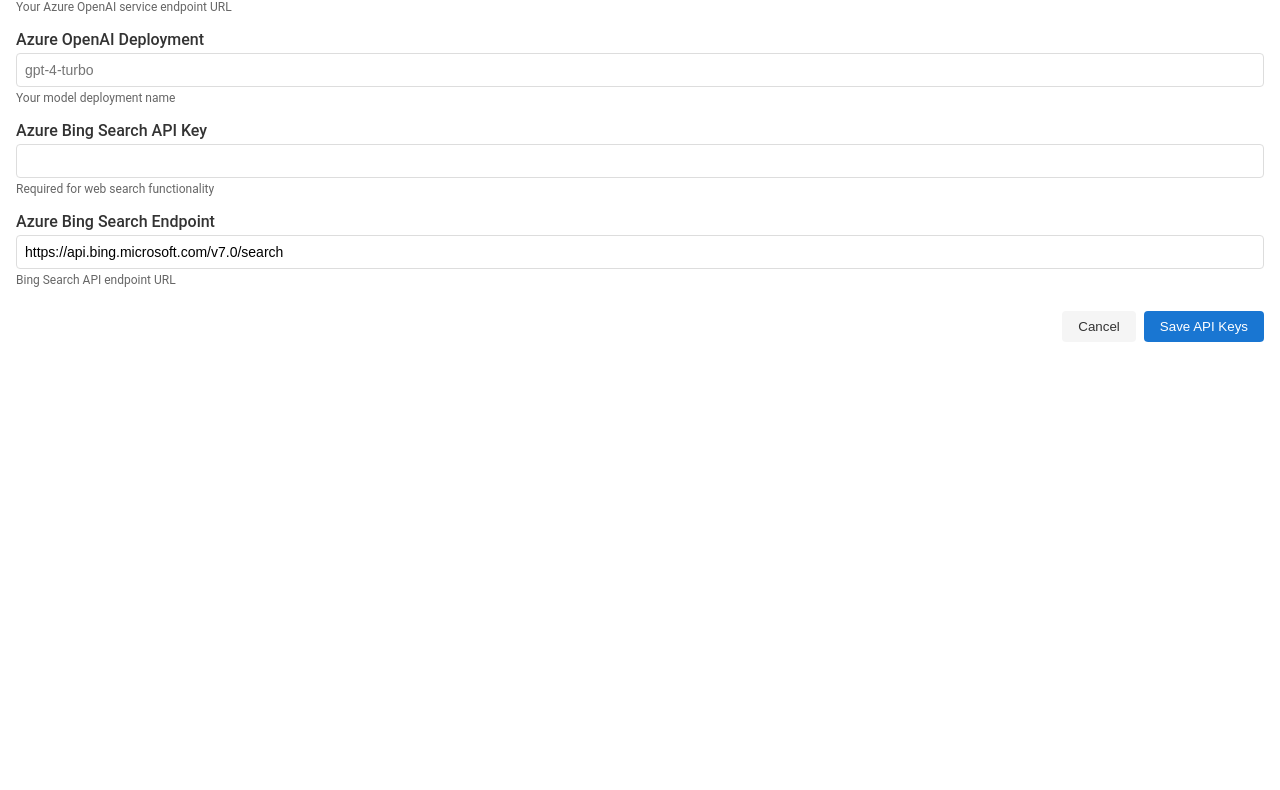
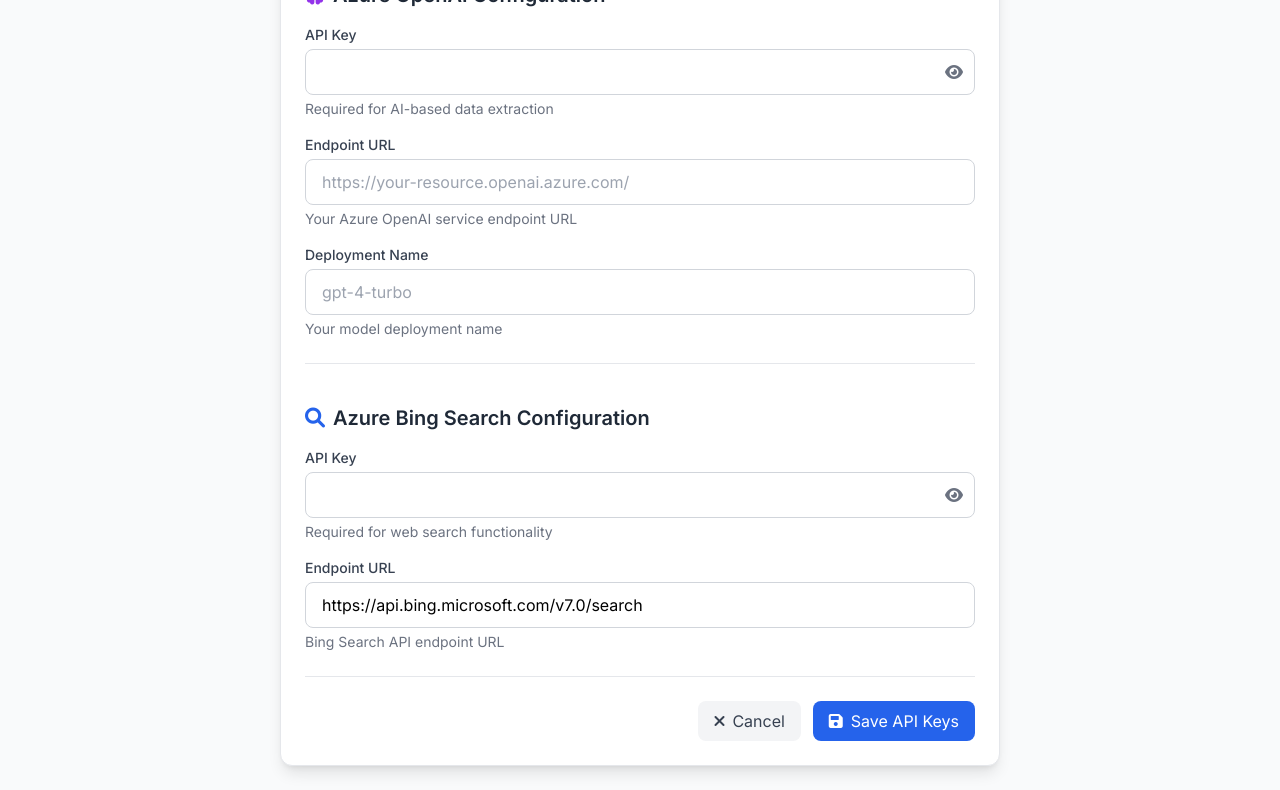
Before and after one commit to rehmanul/Web-Stryker-R7, a plain HTML site: page ApiKeyConfig.html in a window 1280 px wide. Shown: the part 168-958 px from the top of the page. Before the commit the page ends 800 px from the top, so only its background shows below. Drawn offline with nearby package versions, Linux system fonts and the light colour scheme.

Commit message:
Update ApiKeyConfig.html

```diff
--- a/ApiKeyConfig.html
+++ b/ApiKeyConfig.html
@@ -3,144 +3,174 @@
 <head>
   <base target="_top">
   <meta charset="UTF-8">
+  <meta name="viewport" content="width=device-width, initial-scale=1.0">
+  <title>API Key Configuration - Web Stryker R7</title>
+
+  <!-- Tailwind CSS -->
+  <script src="https://cdn.tailwindcss.com"></script>
+
+  <!-- Google Font -->
+  <link href="https://fonts.googleapis.com/css2?family=Inter:wght@300;400;500;600;700&display=swap" rel="stylesheet">
+
+  <!-- Font Awesome -->
+  <link rel="stylesheet" href="https://cdnjs.cloudflare.com/ajax/libs/font-awesome/6.0.0-beta3/css/all.min.css">
+
   <style>
     body {
-      font-family: 'Roboto', Arial, sans-serif;
-      margin: 0;
-      padding: 16px;
-      color: #333;
-    }
-
-    .form-group {
-      margin-bottom: 16px;
-    }
-
-    label {
-      display: block;
-      margin-bottom: 4px;
-      font-weight: 500;
-    }
-
-    input[type="text"],
-    input[type="password"] {
-      width: 100%;
-      padding: 8px;
-      border: 1px solid #ddd;
-      border-radius: 4px;
-      font-size: 14px;
-      box-sizing: border-box;
-    }
-
-    input:focus {
-      border-color: #1976d2;
-      outline: none;
-      box-shadow: 0 0 0 2px rgba(25, 118, 210, 0.2);
-    }
-
-    .helper-text {
-      font-size: 12px;
-      color: #666;
-      margin-top: 4px;
-    }
-
-    .controls {
-      display: flex;
-      justify-content: flex-end;
-      gap: 8px;
-      margin-top: 24px;
-    }
-
-    .btn {
-      padding: 8px 16px;
-      border: none;
-      border-radius: 4px;
-      cursor: pointer;
-      font-weight: 500;
-      transition: background 0.2s;
-    }
-
-    .btn-primary {
-      background: #1976d2;
-      color: white;
-    }
-
-    .btn-primary:hover {
-      background: #1565c0;
-    }
-
-    .btn-secondary {
-      background: #f5f5f5;
-      color: #333;
-    }
-
-    .btn-secondary:hover {
-      background: #e0e0e0;
-    }
-
-    .message {
-      padding: 8px;
-      border-radius: 4px;
-      margin-top: 16px;
-      display: none;
-    }
-
-    .message.success {
-      background: #e8f5e9;
-      color: #2e7d32;
-      border: 1px solid #a5d6a7;
-    }
-
-    .message.error {
-      background: #ffebee;
-      color: #c62828;
-      border: 1px solid #ef9a9a;
+      font-family: 'Inter', sans-serif;
     }
   </style>
 </head>
-<body>
-  <form id="apiKeyForm">
-    <div class="form-group">
-      <label for="azureOpenaiKey">Azure OpenAI API Key</label>
-      <input type="password" id="azureOpenaiKey" name="AZURE_OPENAI_KEY" required>
-      <div class="helper-text">Required for AI-based data extraction</div>
+
+<body class="bg-gray-50 min-h-screen">
+  <div class="max-w-3xl mx-auto p-6">
+    <!-- Header -->
+    <div class="mb-8 text-center">
+      <h1 class="text-3xl font-bold text-gray-800 mb-2">
+        <i class="fas fa-key text-blue-600 mr-2"></i>API Key Configuration
+      </h1>
+      <p class="text-gray-600">Configure your API keys for Web Stryker R7</p>
     </div>
 
-    <div class="form-group">
-      <label for="azureOpenaiEndpoint">Azure OpenAI Endpoint</label>
-      <input type="text" id="azureOpenaiEndpoint" name="AZURE_OPENAI_ENDPOINT"
-             placeholder="https://your-resource.openai.azure.com/" required>
-      <div class="helper-text">Your Azure OpenAI service endpoint URL</div>
+    <div class="bg-white rounded-xl shadow-lg p-6 border border-gray-200">
+      <form id="apiKeyForm" class="space-y-6">
+        <!-- Azure OpenAI Section -->
+        <div class="border-b border-gray-200 pb-6">
+          <h2 class="text-xl font-semibold text-gray-800 mb-4">
+            <i class="fas fa-brain text-purple-600 mr-2"></i>Azure OpenAI Configuration
+          </h2>
+
+          <div class="space-y-4">
+            <div>
+              <label for="azureOpenaiKey" class="block text-sm font-medium text-gray-700 mb-1">API Key</label>
+              <div class="relative">
+                <input type="password"
+                       id="azureOpenaiKey"
+                       name="AZURE_OPENAI_KEY"
+                       class="block w-full px-4 py-2.5 rounded-lg border border-gray-300 focus:ring-2 focus:ring-blue-500 focus:border-blue-500 transition duration-150 pr-10"
+                       required>
+                <button type="button"
+                        class="absolute inset-y-0 right-0 px-3 flex items-center text-gray-500 hover:text-gray-700"
+                        onclick="togglePassword('azureOpenaiKey')">
+                  <i class="fas fa-eye"></i>
+                </button>
+              </div>
+              <p class="mt-1 text-sm text-gray-500">Required for AI-based data extraction</p>
             </div>
 
-    <div class="form-group">
-      <label for="azureOpenaiDeployment">Azure OpenAI Deployment</label>
-      <input type="text" id="azureOpenaiDeployment" name="AZURE_OPENAI_DEPLOYMENT"
-             placeholder="gpt-4-turbo" required>
-      <div class="helper-text">Your model deployment name</div>
+            <div>
+              <label for="azureOpenaiEndpoint" class="block text-sm font-medium text-gray-700 mb-1">Endpoint URL</label>
+              <input type="text"
+                     id="azureOpenaiEndpoint"
+                     name="AZURE_OPENAI_ENDPOINT"
+                     placeholder="https://your-resource.openai.azure.com/"
+                     class="block w-full px-4 py-2.5 rounded-lg border border-gray-300 focus:ring-2 focus:ring-blue-500 focus:border-blue-500 transition duration-150"
+                     required>
+              <p class="mt-1 text-sm text-gray-500">Your Azure OpenAI service endpoint URL</p>
             </div>
 
-    <div class="form-group">
-      <label for="azureBingKey">Azure Bing Search API Key</label>
-      <input type="password" id="azureBingKey" name="AZURE_BING_KEY" required>
-      <div class="helper-text">Required for web search functionality</div>
+            <div>
+              <label for="azureOpenaiDeployment" class="block text-sm font-medium text-gray-700 mb-1">Deployment Name</label>
+              <input type="text"
+                     id="azureOpenaiDeployment"
+                     name="AZURE_OPENAI_DEPLOYMENT"
+                     placeholder="gpt-4-turbo"
+                     class="block w-full px-4 py-2.5 rounded-lg border border-gray-300 focus:ring-2 focus:ring-blue-500 focus:border-blue-500 transition duration-150"
+                     required>
+              <p class="mt-1 text-sm text-gray-500">Your model deployment name</p>
+            </div>
+          </div>
         </div>
 
-    <div class="form-group">
-      <label for="azureBingEndpoint">Azure Bing Search Endpoint</label>
-      <input type="text" id="azureBingEndpoint" name="AZURE_BING_ENDPOINT"
-             value="https://api.bing.microsoft.com/v7.0/search" required>
-      <div class="helper-text">Bing Search API endpoint URL</div>
+        <!-- Azure Bing Section -->
+        <div class="pt-4">
+          <h2 class="text-xl font-semibold text-gray-800 mb-4">
+            <i class="fas fa-search text-blue-600 mr-2"></i>Azure Bing Search Configuration
+          </h2>
+
+          <div class="space-y-4">
+            <div>
+              <label for="azureBingKey" class="block text-sm font-medium text-gray-700 mb-1">API Key</label>
+              <div class="relative">
+                <input type="password"
+                       id="azureBingKey"
+                       name="AZURE_BING_KEY"
+                       class="block w-full px-4 py-2.5 rounded-lg border border-gray-300 focus:ring-2 focus:ring-blue-500 focus:border-blue-500 transition duration-150 pr-10"
+                       required>
+                <button type="button"
+                        class="absolute inset-y-0 right-0 px-3 flex items-center text-gray-500 hover:text-gray-700"
+                        onclick="togglePassword('azureBingKey')">
+                  <i class="fas fa-eye"></i>
+                </button>
+              </div>
+              <p class="mt-1 text-sm text-gray-500">Required for web search functionality</p>
             </div>
 
-    <div id="message" class="message"></div>
+            <div>
+              <label for="azureBingEndpoint" class="block text-sm font-medium text-gray-700 mb-1">Endpoint URL</label>
+              <input type="text"
+                     id="azureBingEndpoint"
+                     name="AZURE_BING_ENDPOINT"
+                     value="https://api.bing.microsoft.com/v7.0/search"
+                     class="block w-full px-4 py-2.5 rounded-lg border border-gray-300 focus:ring-2 focus:ring-blue-500 focus:border-blue-500 transition duration-150"
+                     required>
+              <p class="mt-1 text-sm text-gray-500">Bing Search API endpoint URL</p>
+            </div>
+          </div>
+        </div>
 
-    <div class="controls">
-      <button type="button" class="btn btn-secondary" onclick="google.script.host.close()">Cancel</button>
-      <button type="submit" class="btn btn-primary">Save API Keys</button>
+        <!-- Status Messages -->
+        <div id="message" class="hidden rounded-lg p-4 mt-4 text-sm"></div>
+
+        <!-- Form Controls -->
+        <div class="flex justify-end space-x-3 pt-6 border-t border-gray-200">
+          <button type="button"
+                  onclick="google.script.host.close()"
+                  class="px-4 py-2 rounded-lg text-gray-700 bg-gray-100 hover:bg-gray-200 focus:outline-none focus:ring-2 focus:ring-gray-400 transition duration-150">
+            <i class="fas fa-times mr-2"></i>Cancel
+          </button>
+          <button type="submit"
+                  class="px-4 py-2 rounded-lg text-white bg-blue-600 hover:bg-blue-700 focus:outline-none focus:ring-2 focus:ring-blue-500 focus:ring-offset-2 transition duration-150">
+            <i class="fas fa-save mr-2"></i>Save API Keys
+          </button>
         </div>
       </form>
+    </div>
+  </div>
 
   <script>
+    // Toggle password visibility
+    function togglePassword(inputId) {
+      const input = document.getElementById(inputId);
+      const icon = input.nextElementSibling.querySelector('i');
+
+      if (input.type === 'password') {
+        input.type = 'text';
+        icon.classList.remove('fa-eye');
+        icon.classList.add('fa-eye-slash');
+      } else {
+        input.type = 'password';
+        icon.classList.remove('fa-eye-slash');
+        icon.classList.add('fa-eye');
+      }
+    }
+
+    // Show status message
+    function showMessage(type, text) {
+      const messageEl = document.getElementById('message');
+      messageEl.classList.remove('hidden', 'bg-green-50', 'text-green-800', 'bg-red-50', 'text-red-800');
+
+      if (type === 'success') {
+        messageEl.classList.add('bg-green-50', 'text-green-800');
+        messageEl.innerHTML = '<i class="fas fa-check-circle mr-2"></i>' + text;
+      } else {
+        messageEl.classList.add('bg-red-50', 'text-red-800');
+        messageEl.innerHTML = '<i class="fas fa-exclamation-circle mr-2"></i>' + text;
+      }
+
+      messageEl.classList.remove('hidden');
+    }
+
     // Load current values
     google.script.run
       .withSuccessHandler(function(values) {
@@ -167,8 +197,10 @@
       e.preventDefault();
 
       const submitBtn = this.querySelector('button[type="submit"]');
+      const originalContent = submitBtn.innerHTML;
+
       submitBtn.disabled = true;
-      submitBtn.textContent = 'Saving...';
+      submitBtn.innerHTML = '<i class="fas fa-spinner fa-spin mr-2"></i>Saving...';
 
       const formData = {
         AZURE_OPENAI_KEY: document.getElementById('azureOpenaiKey').value,
@@ -181,32 +213,23 @@
       google.script.run
         .withSuccessHandler(function(result) {
           submitBtn.disabled = false;
-          submitBtn.textContent = 'Save API Keys';
-
-          const messageEl = document.getElementById('message');
-          messageEl.style.display = 'block';
+          submitBtn.innerHTML = originalContent;
 
           if (result.success) {
-            messageEl.className = 'message success';
-            messageEl.textContent = 'API keys saved successfully!';
+            showMessage('success', 'API keys saved successfully!');
 
             // Close dialog after delay
             setTimeout(function() {
               google.script.host.close();
             }, 2000);
           } else {
-            messageEl.className = 'message error';
-            messageEl.textContent = result.message || 'Failed to save API keys';
+            showMessage('error', result.message || 'Failed to save API keys');
           }
         })
         .withFailureHandler(function(error) {
           submitBtn.disabled = false;
-          submitBtn.textContent = 'Save API Keys';
-
-          const messageEl = document.getElementById('message');
-          messageEl.style.display = 'block';
-          messageEl.className = 'message error';
-          messageEl.textContent = 'Error: ' + (error.message || error);
+          submitBtn.innerHTML = originalContent;
+          showMessage('error', 'Error: ' + (error.message || error));
         })
         .saveScriptProperties(formData);
     });
```
Lines whose indentation alone changed are shown as unchanged.
